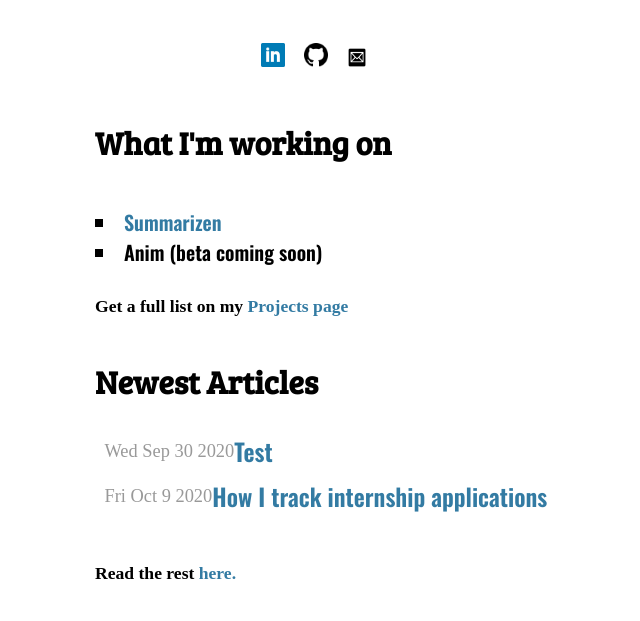
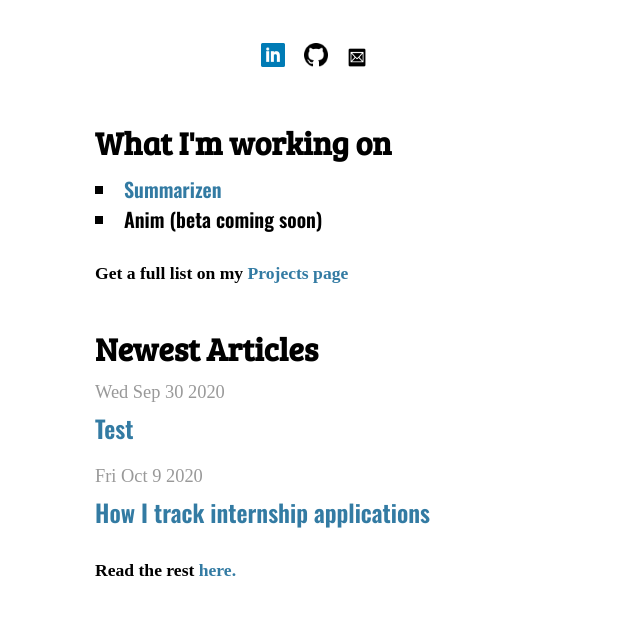
Before and after one commit to alexrpreston/alexpreston.org, a Django app: page / in a window 1280 px wide. Shown: the part 179-800 px from the top of the page, without its empty margins (229-869 px from the left). Run offline with Django 3.2, Linux system fonts and the light colour scheme; data comes from the database, SQL or seed files in the repository; both versions use the stored data as it was after the commit; some libraries are stand-ins or nearby versions.

Commit message:
Changed css on homepage for listing blog posts

```diff
--- a/portfolio/templates/portfolio/home.html
+++ b/portfolio/templates/portfolio/home.html
@@ -18,7 +18,7 @@
             <h4 class="homePageSectionHeader">Newest Articles</h4>
                 {% for post in post_list %}
                     <div class="blogCardHomePage">
-                        <p class="blogPostDateHomePage">{{ post.created_on}} </p>
+                        <p class="blogPostDateHomePage">{{ post.created_on}}</p>
                         <a href="{% url 'post_detail' post.slug  %}" class="blogTitleHomePage"><h2>{{ post.title }}</h2></a>
                     </div>
                 {% endfor %}
--- a/static/portfolio/css/style.css
+++ b/static/portfolio/css/style.css
@@ -17,15 +17,13 @@ html{
 }
 
 .blogCardHomePage{
-    margin-top: -5%;
-    display: flex;
+    display: inline;
 }
 
 .blogPostDateHomePage{
-    padding-top: 1.5%;
-    padding-left: 1.5%;
     color: #999999;
     font-size: 115%;
+    margin-bottom: -2%;
 }
 
 .blogTitleHomePage{
@@ -124,6 +122,7 @@ html{
 .homePageSectionHeader{
     font-family: 'Bree Serif', serif;
     font-size: 200%;
+    margin-bottom: -1%;
 }
 
 .homePageSections{
@@ -308,7 +307,6 @@ html{
         margin-bottom: -5%;
     }
     .blogCardHomePage{
-        margin-top: -5%;
         display: inline;
     }
     .blogPostDateHomePage{
```
Also changed, not shown: portfolio/static/portfolio/css/style.css (+3 -5 lines), db.sqlite3.
